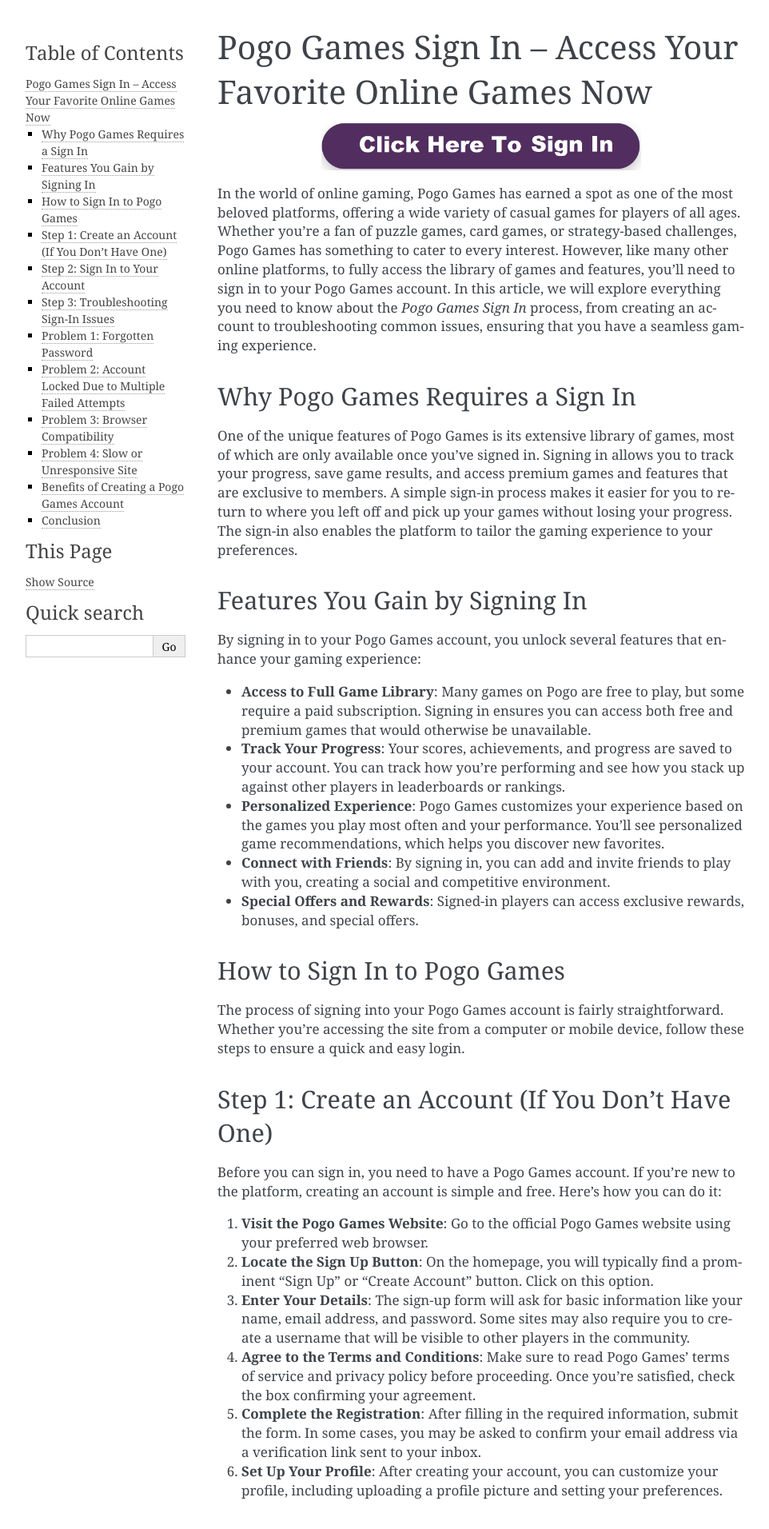
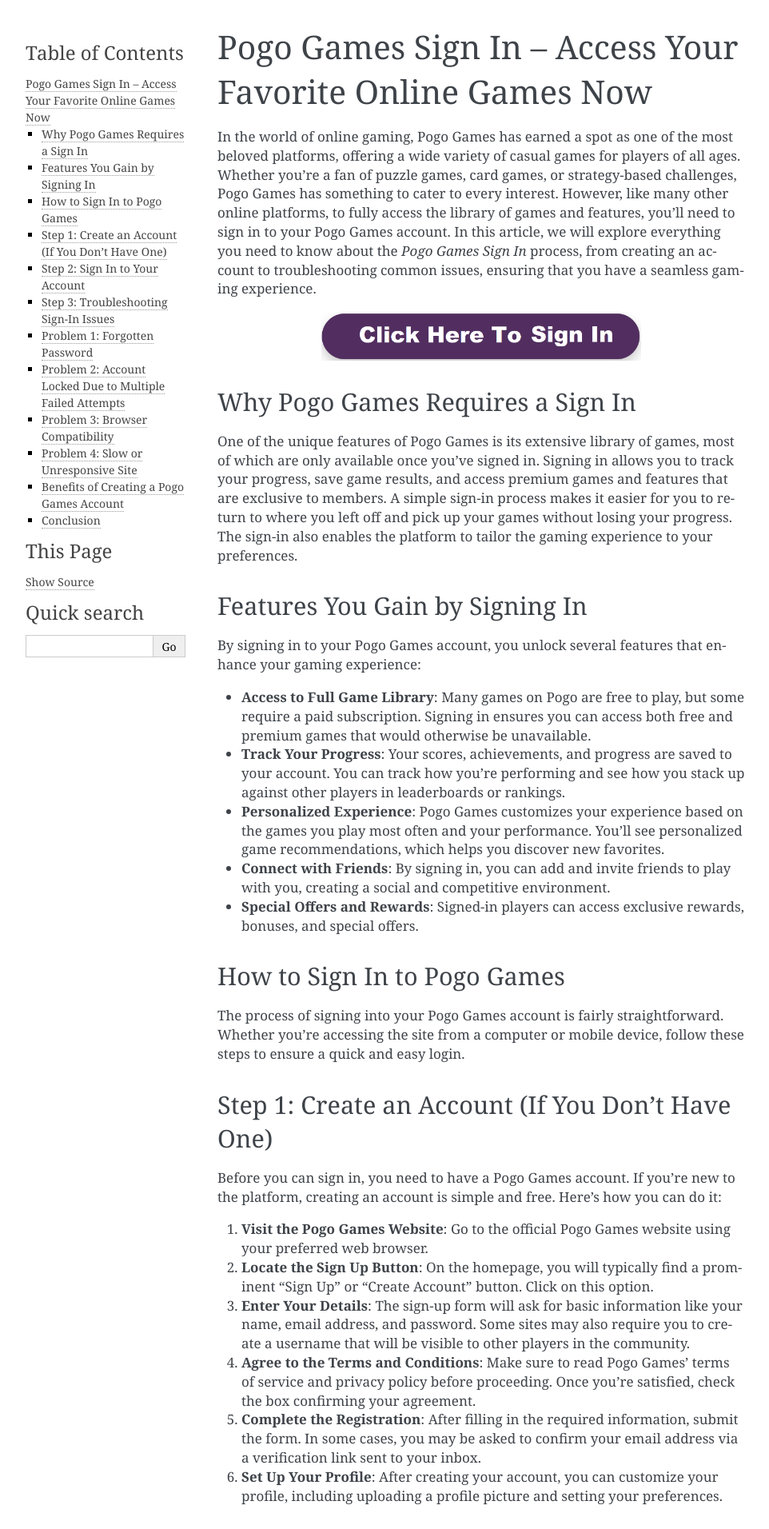
Before and after one commit to amaya1329/Pogo-Games-Sign-In-Access-Your-Favorite-Online-Games-Now, a Sphinx documentation site: the page built from docs/index.rst, in a window 1280 px wide. Shown: the top 1912 px of the page at 80% size, without its empty margins (148-1110 px from the left). Built offline with Sphinx 7.4.7, drawn with Linux system fonts in a browser that asks for light colours.

```diff
--- a/docs/index.rst
+++ b/docs/index.rst
@@ -6,13 +6,15 @@ Pogo Games Sign In – Access Your Favorite Online Games Now
    :maxdepth: 2
    :caption: Contents:
 
+
+
+In the world of online gaming, Pogo Games has earned a spot as one of the most beloved platforms, offering a wide variety of casual games for players of all ages. Whether you're a fan of puzzle games, card games, or strategy-based challenges, Pogo Games has something to cater to every interest. However, like many other online platforms, to fully access the library of games and features, you’ll need to sign in to your Pogo Games account. In this article, we will explore everything you need to know about the *Pogo Games Sign In* process, from creating an account to troubleshooting common issues, ensuring that you have a seamless gaming experience.
+
 .. image:: click-sign-in.png
    :alt: My Project Logo
    :width: 400px
    :align: center
    :target: https://aclogportal.com/
-
-In the world of online gaming, Pogo Games has earned a spot as one of the most beloved platforms, offering a wide variety of casual games for players of all ages. Whether you're a fan of puzzle games, card games, or strategy-based challenges, Pogo Games has something to cater to every interest. However, like many other online platforms, to fully access the library of games and features, you’ll need to sign in to your Pogo Games account. In this article, we will explore everything you need to know about the *Pogo Games Sign In* process, from creating an account to troubleshooting common issues, ensuring that you have a seamless gaming experience.
 
 Why Pogo Games Requires a Sign In
 ---------------------------------
```
